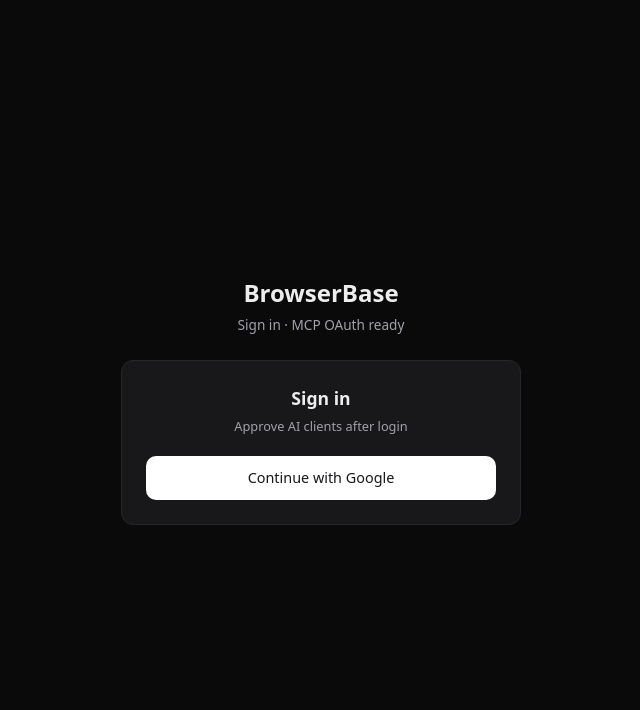
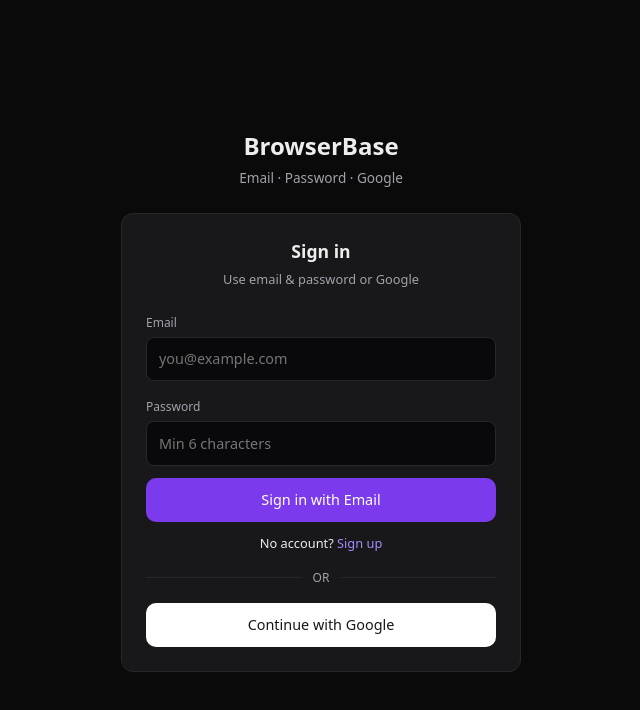
Before and after one commit to kumarsumit68439-code/browserbase-clone, a Next.js app: page /login in a window 1280 px wide. Shown: the top 710 px of the page, without its empty margins (319-959 px from the left). Built offline with nearby package versions, Linux system fonts and the light colour scheme.

Commit message:
Login page: add email + password sign in and sign up

```diff
--- a/src/app/login/page.tsx
+++ b/src/app/login/page.tsx
@@ -2,16 +2,23 @@
 
 import { createClient } from "@/lib/supabase/client";
 import { useState, Suspense } from "react";
-import { useSearchParams } from "next/navigation";
+import { useSearchParams, useRouter } from "next/navigation";
 
 function LoginForm() {
   const [loading, setLoading] = useState(false);
+  const [mode, setMode] = useState<"signin" | "signup">("signin");
+  const [email, setEmail] = useState("");
+  const [password, setPassword] = useState("");
+  const [formError, setFormError] = useState("");
+  const [info, setInfo] = useState("");
   const searchParams = useSearchParams();
+  const router = useRouter();
   const error = searchParams.get("error");
   const next = searchParams.get("next") || "/dashboard";
 
   const handleGoogleLogin = async () => {
     setLoading(true);
+    setFormError("");
     const supabase = createClient();
     const { error } = await supabase.auth.signInWithOAuth({
       provider: "google",
@@ -20,7 +27,60 @@
       },
     });
     if (error) {
-      console.error(error.message);
+      setFormError(error.message);
+      setLoading(false);
+    }
+  };
+
+  const handleEmailAuth = async (e: React.FormEvent) => {
+    e.preventDefault();
+    setFormError("");
+    setInfo("");
+    if (!email.trim() || !password) {
+      setFormError("Email and password required");
+      return;
+    }
+    if (password.length < 6) {
+      setFormError("Password must be at least 6 characters");
+      return;
+    }
+
+    setLoading(true);
+    const supabase = createClient();
+
+    try {
+      if (mode === "signup") {
+        const { data, error } = await supabase.auth.signUp({
+          email: email.trim(),
+          password,
+          options: {
+            emailRedirectTo: `${window.location.origin}/auth/callback?next=${encodeURIComponent(next)}`,
+          },
+        });
+        if (error) throw error;
+
+        // If session exists (email confirm disabled), go to app
+        if (data.session) {
+          router.push(next);
+          router.refresh();
+          return;
+        }
+        setInfo("Account created. Check your email to confirm, then sign in.");
+        setMode("signin");
+        setLoading(false);
+        return;
+      }
+
+      const { error } = await supabase.auth.signInWithPassword({
+        email: email.trim(),
+        password,
+      });
+      if (error) throw error;
+
+      router.push(next);
+      router.refresh();
+    } catch (err: any) {
+      setFormError(err?.message || "Authentication failed");
       setLoading(false);
     }
   };
@@ -39,19 +99,112 @@
         <div style={{ textAlign: "center", marginBottom: "1.5rem" }}>
           <h1 style={{ fontSize: "1.5rem", fontWeight: 700 }}>BrowserBase</h1>
           <p className="muted" style={{ fontSize: "0.85rem", marginTop: 4 }}>
-            Sign in · MCP OAuth ready
+            Email · Password · Google
           </p>
         </div>
         <div className="card">
-          <h2 style={{ textAlign: "center", fontSize: "1.1rem", marginBottom: "0.35rem" }}>Sign in</h2>
+          <h2 style={{ textAlign: "center", fontSize: "1.1rem", marginBottom: "0.35rem" }}>
+            {mode === "signin" ? "Sign in" : "Create account"}
+          </h2>
           <p className="muted" style={{ textAlign: "center", fontSize: "0.8rem", marginBottom: "1.25rem" }}>
-            Approve AI clients after login
+            {mode === "signin" ? "Use email & password or Google" : "Register with email & password"}
           </p>
-          {error && (
+
+          {(error || formError) && (
             <p style={{ color: "#f87171", textAlign: "center", fontSize: "0.85rem", marginBottom: "1rem" }}>
-              Authentication failed. Try again.
+              {formError || "Authentication failed. Try again."}
             </p>
           )}
+          {info && (
+            <p style={{ color: "#86efac", textAlign: "center", fontSize: "0.85rem", marginBottom: "1rem" }}>
+              {info}
+            </p>
+          )}
+
+          <form onSubmit={handleEmailAuth}>
+            <label className="muted" style={{ fontSize: "0.75rem" }}>
+              Email
+            </label>
+            <input
+              type="email"
+              autoComplete="email"
+              value={email}
+              onChange={(e) => setEmail(e.target.value)}
+              placeholder="you@example.com"
+              style={field}
+              required
+            />
+            <label className="muted" style={{ fontSize: "0.75rem" }}>
+              Password
+            </label>
+            <input
+              type="password"
+              autoComplete={mode === "signup" ? "new-password" : "current-password"}
+              value={password}
+              onChange={(e) => setPassword(e.target.value)}
+              placeholder="Min 6 characters"
+              style={field}
+              required
+              minLength={6}
+            />
+            <button className="btn btn-primary" style={{ width: "100%", marginBottom: 12 }} disabled={loading}>
+              {loading
+                ? "Please wait…"
+                : mode === "signin"
+                  ? "Sign in with Email"
+                  : "Sign up with Email"}
+            </button>
+          </form>
+
+          <p style={{ textAlign: "center", fontSize: "0.8rem", marginBottom: 16 }}>
+            {mode === "signin" ? (
+              <>
+                No account?{" "}
+                <button
+                  type="button"
+                  onClick={() => {
+                    setMode("signup");
+                    setFormError("");
+                    setInfo("");
+                  }}
+                  style={{ color: "#a78bfa", background: "none", border: "none", cursor: "pointer" }}
+                >
+                  Sign up
+                </button>
+              </>
+            ) : (
+              <>
+                Already have an account?{" "}
+                <button
+                  type="button"
+                  onClick={() => {
+                    setMode("signin");
+                    setFormError("");
+                    setInfo("");
+                  }}
+                  style={{ color: "#a78bfa", background: "none", border: "none", cursor: "pointer" }}
+                >
+                  Sign in
+                </button>
+              </>
+            )}
+          </p>
+
+          <div
+            style={{
+              display: "flex",
+              alignItems: "center",
+              gap: 12,
+              marginBottom: 16,
+            }}
+          >
+            <div style={{ flex: 1, height: 1, background: "#27272a" }} />
+            <span className="muted" style={{ fontSize: "0.75rem" }}>
+              OR
+            </span>
+            <div style={{ flex: 1, height: 1, background: "#27272a" }} />
+          </div>
+
           <button className="btn btn-white" style={{ width: "100%" }} onClick={handleGoogleLogin} disabled={loading}>
             {loading ? "Redirecting..." : "Continue with Google"}
           </button>
@@ -60,6 +213,19 @@
     </div>
   );
 }
+
+const field: React.CSSProperties = {
+  display: "block",
+  width: "100%",
+  marginTop: 4,
+  marginBottom: 12,
+  padding: "0.65rem 0.75rem",
+  borderRadius: 8,
+  border: "1px solid #27272a",
+  background: "#09090b",
+  color: "#fff",
+  fontSize: "0.9rem",
+};
 
 export default function LoginPage() {
   return (
```
